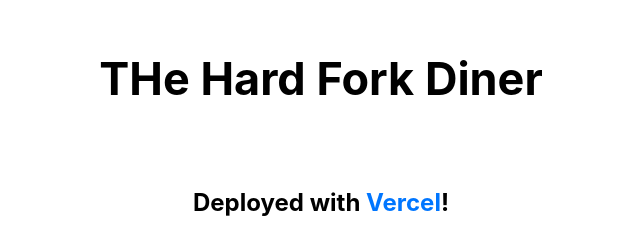
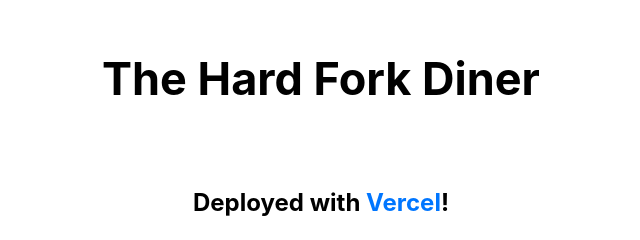
Before and after one commit to QuasarChains/gatsbyHFD, a Gatsby site: page / in a window 1280 px wide. Shown: the part 135-375 px from the top of the page, 319-959 px from the left. Built offline with nearby package versions, Linux system fonts and the light colour scheme; Gatsby itself is replaced by a stand-in of ours; no server answers.

Commit message:
Update index.js

```diff
--- a/src/pages/index.js
+++ b/src/pages/index.js
@@ -17,7 +17,7 @@ function Index() {
       <Helmet>
         <title>The Hard Fork Diner (TypeScript) API</title>
       </Helmet>
-      <h1>THe Hard Fork Diner </h1>
+      <h1>The Hard Fork Diner </h1>
       <h2>
         Deployed with{' '}
         <a
```
